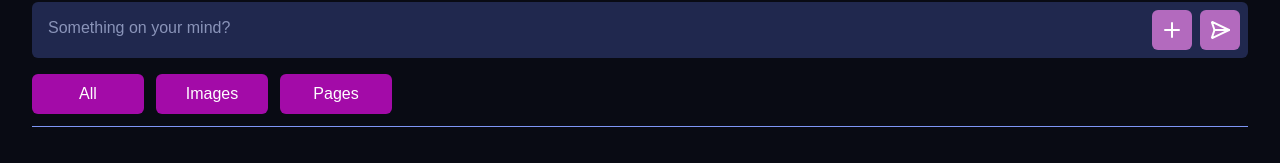
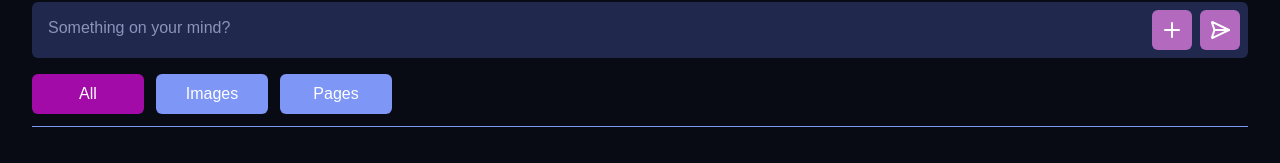
Before and after one commit to nooressam1/miniblog, a React (Create React App) app: page /Account in a window 1280 px wide. Shown: the part 730-893 px from the top of the page. Built offline with nearby package versions, Linux system fonts and the light colour scheme.

Commit message:
added color change to buttons

```diff
--- a/src/Modules/Account/Components/PostFilter.jsx
+++ b/src/Modules/Account/Components/PostFilter.jsx
@@ -7,7 +7,11 @@ const PostFilter = () => {
     <div className="w-[95%] flex flex-col gap-3">
       <div className="flex  space-x-3">
         <button
-          className="rounded-md  md:w-28 capitalize p-2 hover:bg-[#a92dad] bg-[#A30BA8] flex justify-center items-center"
+          className={`rounded-md  md:w-28 capitalize  p-2  flex justify-center items-center ${
+            filterChoice === "All"
+              ? " hover:bg-[#a92dad] bg-[#A30BA8]"
+              : "bg-[#7E96F6]  "
+          }`}
           onClick={() => setFilterChoice("All")}
         >
           <h1 className="text-white   font-medium text-sm md:text-base ">
@@ -15,15 +19,23 @@ const PostFilter = () => {
           </h1>
         </button>{" "}
         <button
-          className="rounded-md  md:w-28 capitalize p-2 hover:bg-[#a92dad] bg-[#A30BA8] flex justify-center items-center"
+          className={`rounded-md  md:w-28 capitalize  p-2  flex justify-center items-center ${
+            filterChoice === "Images"
+              ? " hover:bg-[#a92dad] bg-[#A30BA8]"
+              : "bg-[#7E96F6]  "
+          }`}
           onClick={() => setFilterChoice("Images")}
         >
           <h1 className="text-white   font-medium text-sm md:text-base ">
             Images
           </h1>
-        </button>{" "}
+        </button>
         <button
-          className="rounded-md  md:w-28 capitalize p-2 hover:bg-[#a92dad] bg-[#A30BA8] flex justify-center items-center"
+          className={`rounded-md  md:w-28 capitalize  p-2  flex justify-center items-center ${
+            filterChoice === "Pages"
+              ? " hover:bg-[#a92dad] bg-[#A30BA8]"
+              : "bg-[#7E96F6]  "
+          }`}
           onClick={() => setFilterChoice("Pages")}
         >
           <h1 className="text-white   font-medium text-sm md:text-base ">
```
